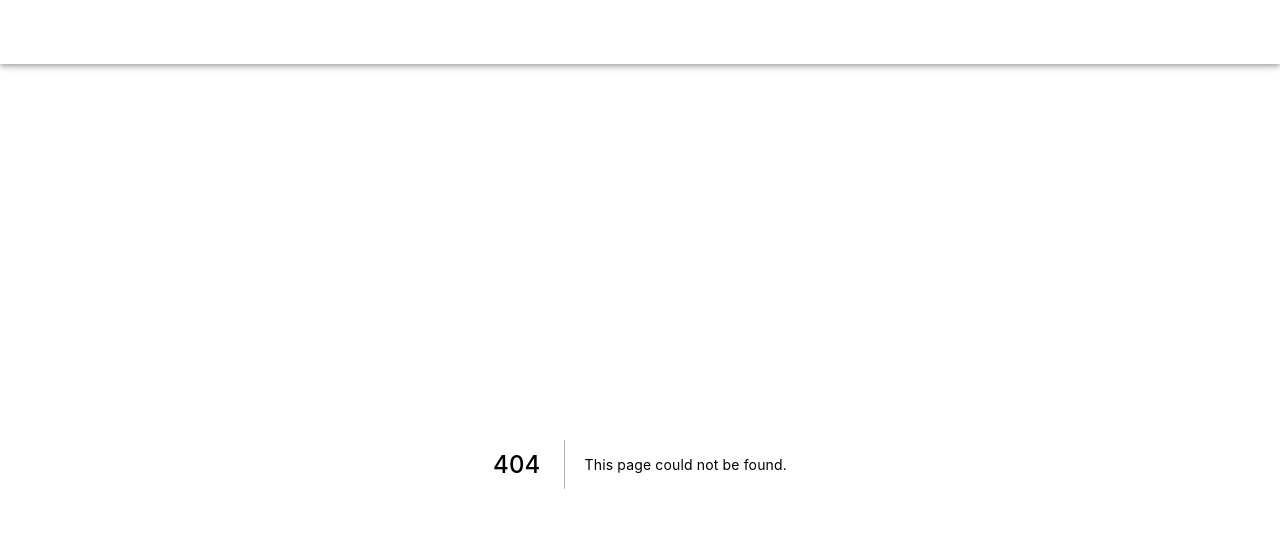
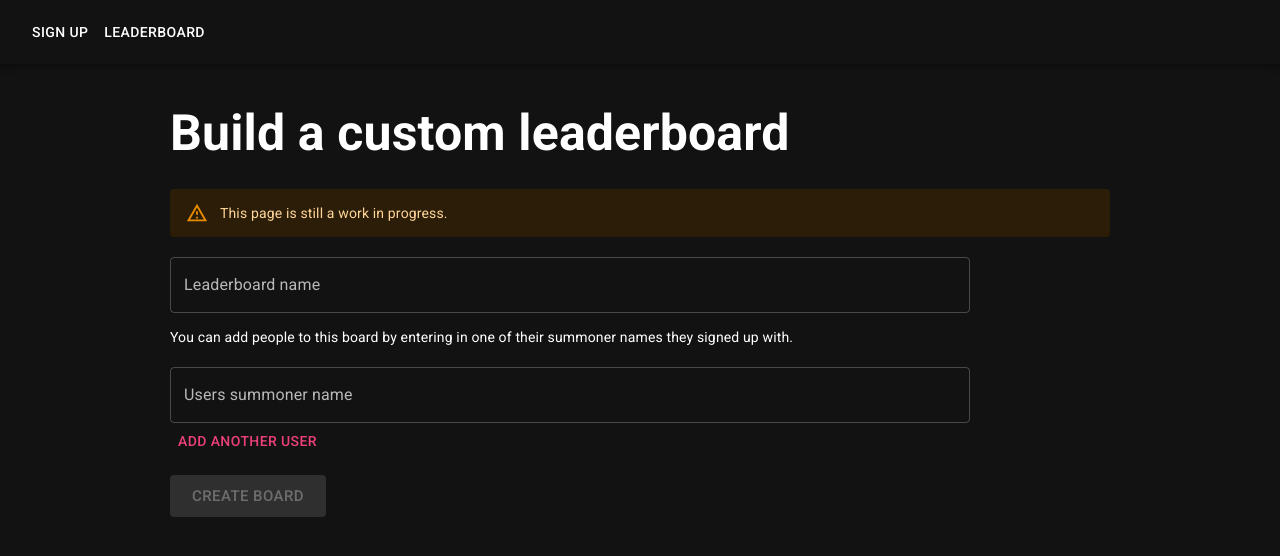
Before and after one commit to caleblawrence/quit-league-helper, a Next.js app: page /build-custom-leaderboard in a window 1280 px wide. Before the commit this address had no page. Shown: the top 556 px of the page. Built offline with nearby package versions, Linux system fonts and the light colour scheme.

Commit message:
started work on custom leaderboard page

```diff
--- /dev/null
+++ b/pages/api/custom-leader-board.ts
@@ -0,0 +1,31 @@
+import { NextApiRequest, NextApiResponse } from "next";
+import { connectToDatabase } from "../../util/mongodb";
+import axios from "axios";
+import { User } from "../../types/User";
+import { Streak } from "../../types/Streak";
+
+export default async (req: NextApiRequest, res: NextApiResponse) => {
+  const { db } = await connectToDatabase();
+
+  // TODO: abstract validation to make this easier to read
+  if (
+    !req.body.hasOwnProperty("name") ||
+    req.body.name == null ||
+    req.body.name == "" ||
+    !req.body.hasOwnProperty("summonerNames") ||
+    req.body.summonerNames == null
+  ) {
+    return res
+      .status(400)
+      .json({ error: "name and summonerNames required in the body." });
+  }
+
+  req.body.summonerNames = req.body.summonerNames.filter((x) => x.trim() != "");
+  if (req.body.summonerNames.length == 0) {
+    return res.status(400).json({
+      error: "A valid list of summonerNames is required.",
+    });
+  }
+
+  return res.json({ status: "success" });
+};
--- /dev/null
+++ b/pages/build-custom-leaderboard.tsx
@@ -0,0 +1,139 @@
+import Head from "next/head";
+import React, { useState } from "react";
+import TextField from "@material-ui/core/TextField";
+import { Button } from "@material-ui/core";
+import { Alert } from "@material-ui/lab";
+import axios from "axios";
+
+function BuildCustomLeaderboard() {
+  const [name, setName] = useState("");
+  const [isLoading, setIsLoading] = useState(false);
+  const [summonerNames, setSummonerNames] = useState([""]);
+  const [invalidUsers, setInvalidUsers] = useState([]);
+
+  const handleCreateButtonPress = async () => {
+    setIsLoading(true);
+    const summonerNamesToUse = summonerNames.filter((x) => x.trim() != "");
+    try {
+      const response = await axios.post("/api/custom-leader-board", {
+        name,
+        summonerNames: summonerNamesToUse,
+      });
+      setInvalidUsers([]);
+      // TODO: redirect to the new leaderboard
+      //   window.location.href = "/leaderboard";
+    } catch (error) {
+      console.error(error.response);
+      if (error.response.data.invalidUsers) {
+        setInvalidUsers(error.response.data.invalidUsers);
+      }
+    }
+
+    setIsLoading(false);
+  };
+
+  const handleAddUser = () => {
+    setSummonerNames((summonerNames) => [...summonerNames, ""]);
+  };
+
+  const handleSummonerNameChange = (i: number, summonerName: string) => {
+    let newSummerNames = [...summonerNames];
+    newSummerNames[i] = summonerName;
+    setSummonerNames(newSummerNames);
+  };
+
+  return (
+    <div className="container">
+      <Head>
+        <title>Build a Custom Leaderboard</title>
+        <link rel="icon" href="/favicon.ico" />
+      </Head>
+
+      <main>
+        <h1 className="sectionTitle" style={{ marginBottom: 20 }}>
+          Build a custom leaderboard
+        </h1>
+        <Alert
+          severity="warning"
+          style={{ marginBottom: 20, backgroundColor: "rgb(43 29 7)" }}
+        >
+          This page is still a work in progress.
+        </Alert>
+        <TextField
+          id="outlined-basic"
+          label="Leaderboard name"
+          variant="outlined"
+          value={name}
+          onChange={(e) => setName(e.target.value)}
+          fullWidth
+          style={{ maxWidth: 800 }}
+        />
+        <p style={{ marginBottom: 0 }}>
+          You can add people to this board by entering in one of their summoner
+          names they signed up with.
+        </p>
+        {summonerNames.map((summonerName, i) => (
+          <TextField
+            label="Users summoner name"
+            variant="outlined"
+            value={summonerName}
+            onChange={(e) => handleSummonerNameChange(i, e.target.value)}
+            fullWidth
+            style={{ maxWidth: 800, marginTop: 20 }}
+            key={i}
+          />
+        ))}
+        <Button
+          color="primary"
+          onClick={handleAddUser}
+          style={{ marginBottom: 0, display: "block" }}
+        >
+          Add another user
+        </Button>
+        <Button
+          variant="contained"
+          color="primary"
+          size="large"
+          style={{ marginTop: 15 }}
+          onClick={handleCreateButtonPress}
+          disabled={
+            summonerNames.filter((x) => x.trim() != "").length === 0 ||
+            name === ""
+          }
+        >
+          {isLoading ? "Loading..." : "Create board"}
+        </Button>
+      </main>
+
+      <style jsx>{`
+        .container {
+          margin-right: auto; /* 1 */
+          margin-left: auto; /* 1 */
+
+          max-width: 960px; /* 2 */
+
+          padding-right: 10px; /* 3 */
+          padding-left: 10px; /* 3 */
+        }
+
+        .sectionTitle {
+          font-size: 50px;
+          margin-bottom: 5px;
+        }
+
+        @media only screen and (max-width: 600px) {
+          .sectionTitle {
+            font-size: 35px;
+          }
+        }
+
+        a {
+          color: white !important;
+          text-decoration: none !important; /* no underline */
+        }
+      `}</style>
+    </div>
+  );
+}
+
+export default BuildCustomLeaderboard;
--- a/pages/index.tsx
+++ b/pages/index.tsx
@@ -94,7 +94,7 @@ const Home = () => {
         <Button
           color="primary"
           onClick={handleAddAccount}
-          style={{ marginBottom: 0, paddingBottom: 0 }}
+          style={{ marginBottom: 0 }}
         >
           Add another account
         </Button>
```
Also changed, not shown: pages/leaderboard.tsx (+8 -4 lines).
